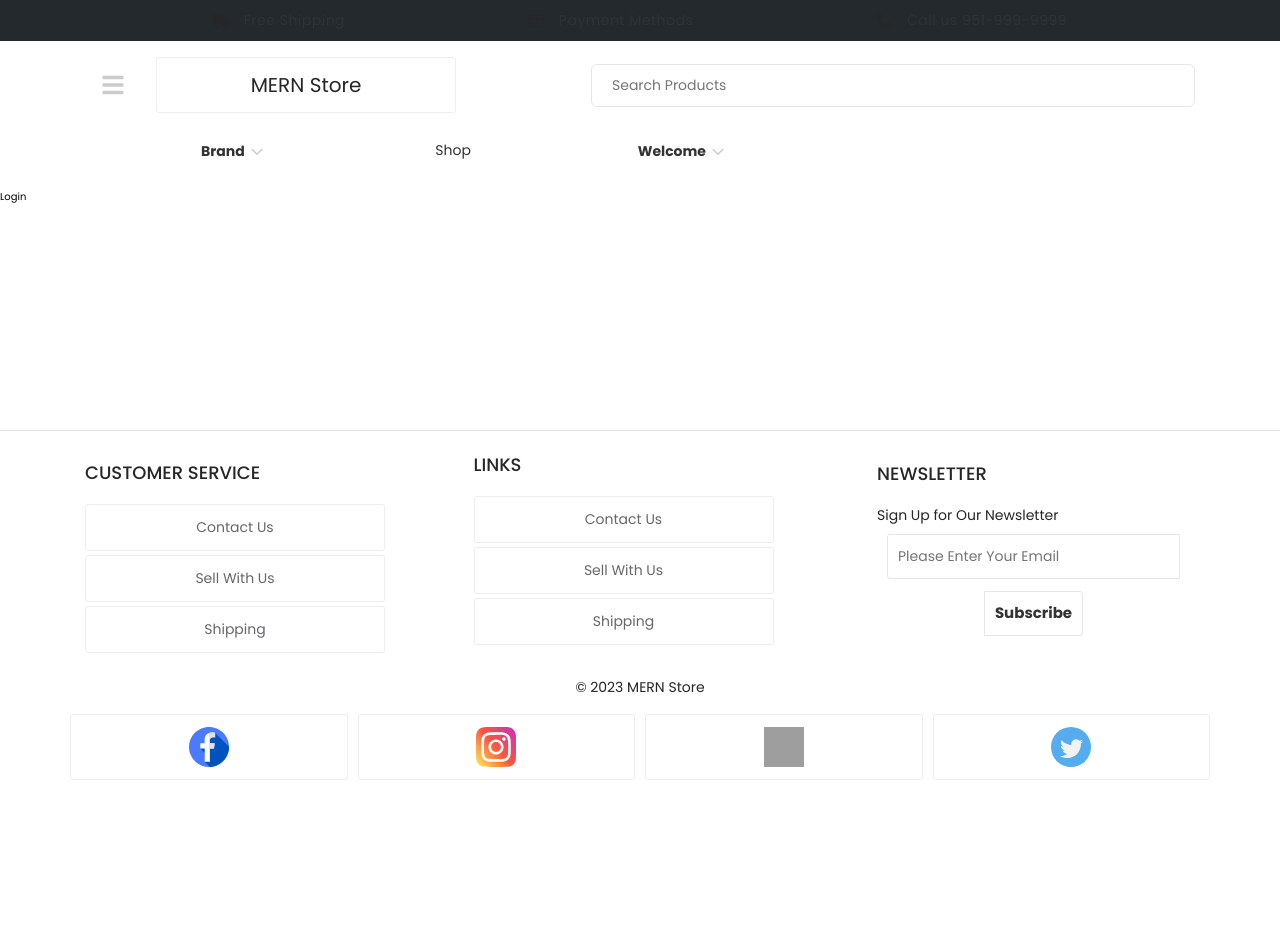
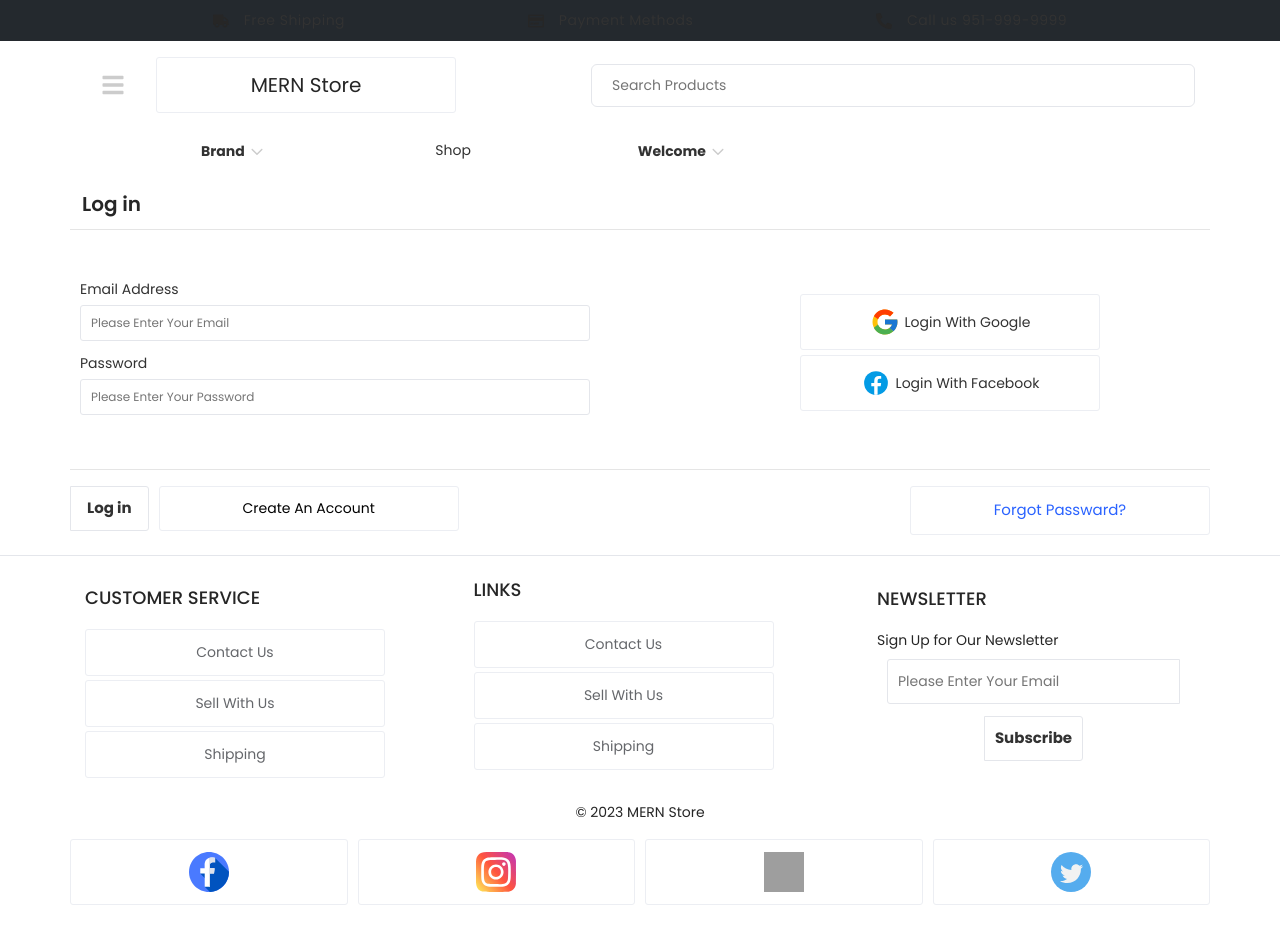
Before and after one commit to unRealAhmed/MERN-E-Commerce, a React (Vite) app in the folder client/: page /login in a window 1280 px wide. Before the commit the page ends 800 px from the top, so only its background shows below. Built offline with nearby package versions, Linux system fonts and the light colour scheme; grey boxes are pictures that could not be loaded; some icons are missing; the HTML template or start-up script is replaced by a standard one; a web font is replaced by a local one.

Commit message:
done real login

```diff
--- a/client/src/App.jsx
+++ b/client/src/App.jsx
@@ -5,7 +5,7 @@ import AppLayout from "./UI/AppLayout";
 import Login from "./pages/Login";
 import Home from "./pages/Home";
 import Shop from "./UI/shop/Shop";
-
+import ForgotPassward from "./pages/ForgotPassward";
 
 const App = () => {
   return (
@@ -16,6 +16,7 @@ const App = () => {
           <Route path="shop" element={<Shop />} />
           <Route path="login" element={<Login />} />
           <Route path="register" element={<Register />} />
+          <Route path="forgot-pass" element={<ForgotPassward />} />
         </Route>
       </Routes>
     </div>
--- /dev/null
+++ b/client/src/pages/ForgotPassward.jsx
@@ -0,0 +1,5 @@
+function ForgotPassward() {
+  return <div>forgot pass</div>;
+}
+
+export default ForgotPassward;
--- a/client/src/pages/Login.jsx
+++ b/client/src/pages/Login.jsx
@@ -1,5 +1,38 @@
+import { Link } from "react-router-dom";
+import Container from "../UI/container/Container";
+import styles from "./Login.module.css";
+import Loginbuttons from "./components/Loginbuttons";
 const Login = () => {
-  return <div>Login</div>;
+  return (
+    <Container>
+      <h2>Log in</h2>
+      <hr />
+      <div className={styles.main}>
+        <form>
+          <label>Email Address</label>
+          <input placeholder="Please Enter Your Email" />
+          <label>Password</label>
+          <input placeholder="Please Enter Your Password" />
+        </form>
+        <div>
+          <Loginbuttons />
+        </div>
+      </div>
+      <hr />
+
+      <div className={styles.signlink}>
+        <div className={styles.logbuttons}>
+          <button>Log in </button>
+          <Link to="/register" className={styles.createAcc}>
+            Create An Account
+          </Link>
+        </div>
+        <button className={styles.forgot}>
+          <Link to="/forgot-pass">Forgot passward?</Link>
+        </button>
+      </div>
+    </Container>
+  );
 };
 
 export default Login;
--- /dev/null
+++ b/client/src/pages/Login.module.css
@@ -0,0 +1,102 @@
+.main {
+  display: grid;
+  grid-template-columns: 1fr 1fr;
+  column-gap: 10rem;
+  justify-content: center;
+  align-items: center;
+  flex-direction: column;
+}
+h2 {
+  font-size: 2rem;
+  font-weight: 600;
+  margin-left: 1.2rem;
+}
+hr {
+  margin-top: 1rem;
+  margin-bottom: 1.6rem;
+  border: 0;
+  border-top: 1px solid rgba(0, 0, 0, 0.1);
+}
+
+form {
+  margin-left: 1rem;
+  display: flex;
+  flex-direction: column;
+}
+button {
+  display: inline-block;
+  height: 4.5rem;
+  font-weight: 700;
+  padding: 10px 16px;
+  border: 1px solid #e4e6eb;
+  font-size: 1.5rem !important;
+  color: #323232;
+  border-radius: 0 3px 3px 0px;
+  background-color: #fff;
+  transition: all 0.2s ease-in;
+}
+
+button:hover {
+  background-color: var(--blue);
+  color: #fff;
+}
+
+form label {
+  margin-bottom: 5px;
+  color: #323232;
+  font-size: 14px;
+}
+
+form input {
+  width: 100%;
+  padding: 8px 10px;
+  border: 1px solid #e4e6eb;
+  font-size: 12px;
+  color: #323232;
+  border-radius: 3px;
+  transition: 0.3s;
+  cursor: text;
+  margin-bottom: 1.2rem;
+}
+
+input[type="checkbox"] {
+  height: 2rem;
+  width: 2rem;
+  color: #2962ff;
+  cursor: pointer;
+  accent-color: #e4e6eb;
+}
+.signlink {
+  display: flex;
+  justify-content: space-between;
+  align-items: center;
+  margin-bottom: 2.4rem;
+}
+
+.forgot {
+  color: #2962ff;
+  border: none;
+  padding: 0;
+  font-weight: 400;
+  font-size: 1.5rem;
+  text-transform: capitalize;
+  border: none;
+}
+
+.forgot:hover {
+  color: #323232;
+  background-color: #fff;
+}
+
+.createAcc {
+  padding: 10px 16px;
+  font-size: 1.4rem;
+}
+.createAcc:hover {
+  color: #6c757d;
+}
+
+.logbuttons {
+  display: flex;
+  gap: 1rem;
+}
--- a/client/src/pages/components/Loginbuttons.module.css
+++ b/client/src/pages/components/Loginbuttons.module.css
@@ -10,7 +10,7 @@ svg {
 }
 
 .items {
-  margin: 4.8rem;
+  /* margin: 4.8rem; */
   padding: 4.8rem;
   display: flex;
   justify-content: center;
```
